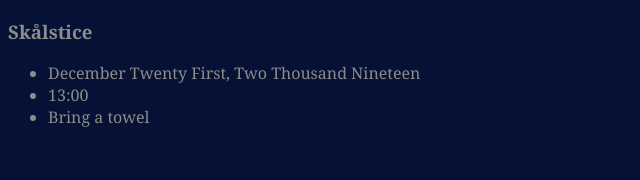
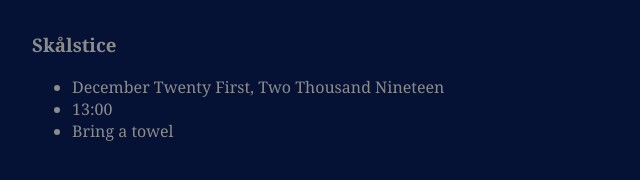
Before and after one commit to karlnoelle/skalstice, a plain HTML site: page index.html in a window 1280 px wide. Shown: the whole page, without its empty margins (0-640 px from the left). Drawn offline with Linux system fonts and the light colour scheme.

Commit message:
setup sass

```diff
--- /dev/null
+++ b/styles.scss
@@ -0,0 +1,13 @@
+html {
+    font-family: Cambria, Cochin, Georgia, Times, 'Times New Roman', serif;
+    background-color: #051236;
+    color: #8C8C8A;
+
+    body {
+        margin: 2em;
+    }
+}
+
+h1 {
+    color: pink;
+}
```
Also changed, not shown: styles.css, 1 other file.
